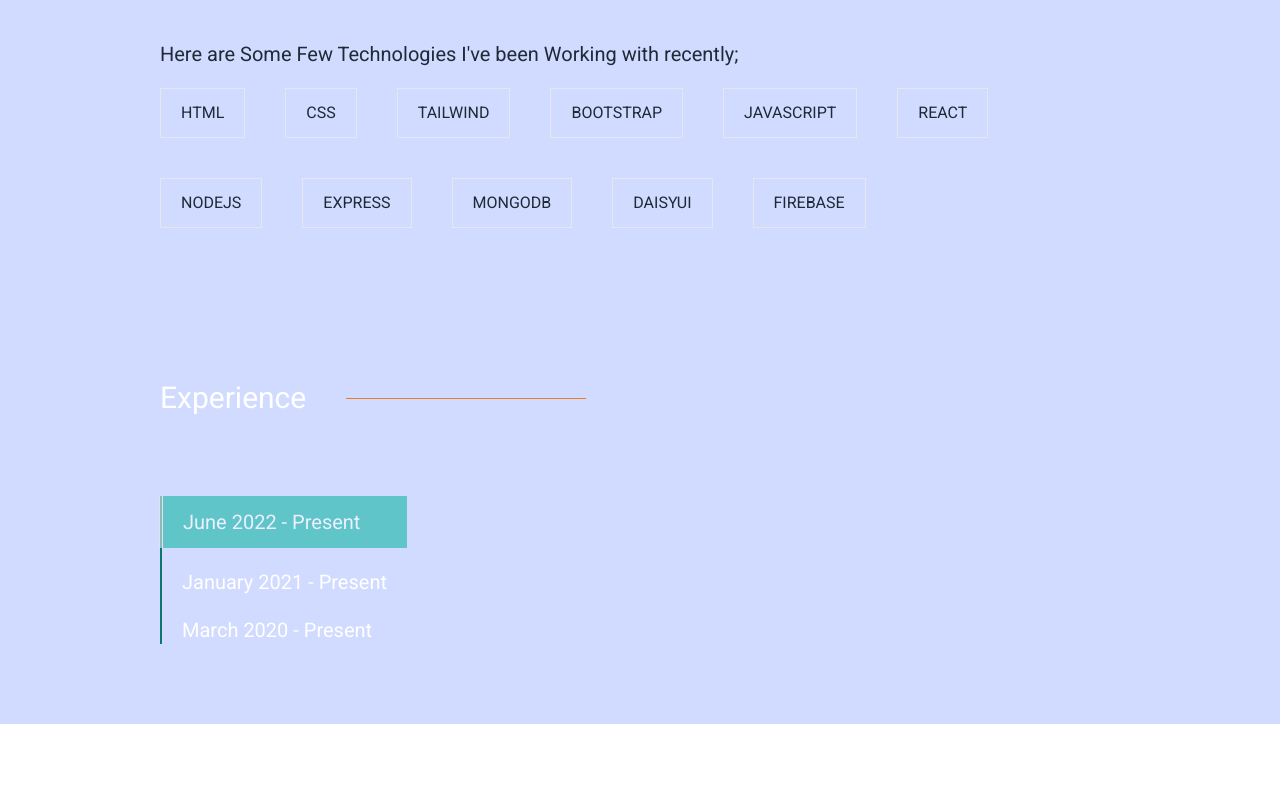
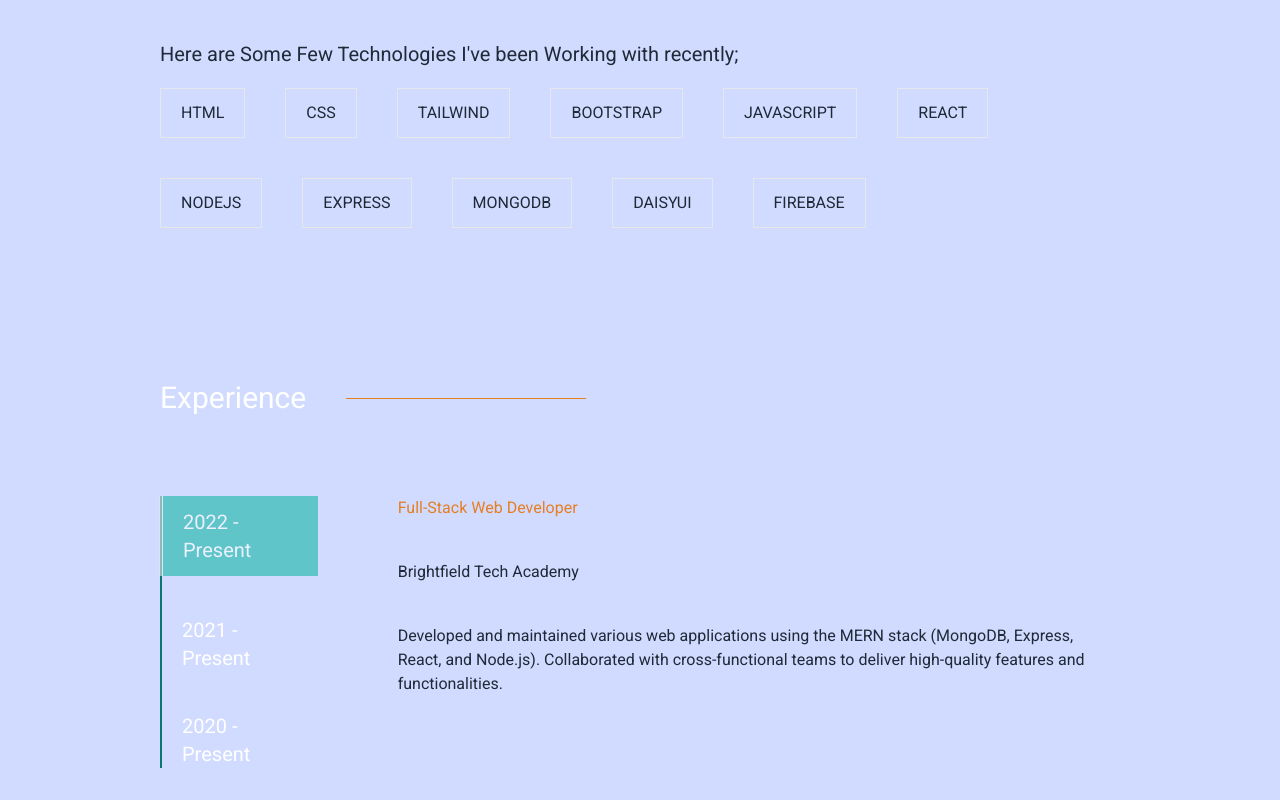
Before and after one commit to Richmond-Andoh/DevFolio, a React (Vite) app in the folder client/: page / in a window 1280 px wide. Shown: the part 1380-2180 px from the top of the page. Before the commit the page ends 2104 px from the top, so only its background shows below. Built offline with nearby package versions, Linux system fonts and the light colour scheme; no server answers.

Commit message:
experience section completed

```diff
--- a/client/src/index.css
+++ b/client/src/index.css
@@ -14,3 +14,28 @@
 /* :root {
   background-color: darkblue;
 } */
+
+
+/* Customize Scrollbar */
+::-webkit-scrollbar {
+  width: 10px; /* Adjust the width of the scrollbar */
+}
+
+::-webkit-scrollbar-track {
+  background-color: #02133a; /* Color of the scrollbar track (background) */
+  border-radius: 6px; /* Add rounded corners to the scrollbar track */
+}
+
+::-webkit-scrollbar-thumb {
+  background-color: #12034be5; /* Color of the scrollbar thumb (the draggable part) */
+  border-radius: 6px; /* Add rounded corners to the scrollbar thumb */
+  border: 3px solid #f0f0f0; /* Adds padding around the thumb, giving it a thicker appearance */
+}
+
+::-webkit-scrollbar-thumb:hover {
+  background-color: #d35400; /* Darken the color of the thumb on hover for better visibility */
+}
+
+::-webkit-scrollbar-thumb:active {
+  background-color: #c0392b; /* Change the thumb color when active (clicked) */
+}
--- a/client/src/resources/experience.js
+++ b/client/src/resources/experience.js
@@ -3,7 +3,8 @@ export const experiences = [
         "id": 1,
         "title": "Full-Stack Web Developer",
         "role": "Developer",
-        "period": "June 2022 - Present",
+        "company": "Brightfield Tech Academy",
+        "period": "2022 - Present",
         "description": "Developed and maintained various web applications using the MERN stack (MongoDB, Express, React, and Node.js). Collaborated with cross-functional teams to deliver high-quality features and functionalities."
     },
 
@@ -11,7 +12,8 @@ export const experiences = [
         "id": 2,
         "title": "Frontend Engineer",
         "role": "Engineer",
-        "period": "January 2021 - Present",
+        "company": "Brightfield Tech Academy",
+        "period": "2021 - Present",
         "description": "Designed and implemented intuitive and responsive user interfaces using React and CSS. Worked closely with designers and backend engineers to ensure seamless integration and user experience."
     },
 
@@ -19,7 +21,8 @@ export const experiences = [
         "id": 3,
         "title": "Backend Developer",
         "role": "Developer",
-        "period": "March 2020 - Present",
+        "company": "Brightfield Tech Academy",
+        "period": "2020 - Present",
         "description": "Built scalable and efficient backend systems using Node.js and Express. Developed RESTful APIs for data management and integration with frontend applications."
     }
 
--- a/client/src/sections/about/About.jsx
+++ b/client/src/sections/about/About.jsx
@@ -23,7 +23,7 @@ const About = () => {
 
   return (
     <div>
-      <SectionsTtitle title="About Me" />
+       <SectionsTtitle title="About Me" />
 
         <div className="flex w-full items-center sm:flex-col-reverse md:flex-col-reverse">
             <div className="h-[70vh] w-1/2 sm:w-full md:w-full">
--- a/client/src/sections/experiences/Experiences.jsx
+++ b/client/src/sections/experiences/Experiences.jsx
@@ -9,8 +9,8 @@ const Experiences = () => {
     <div className='pb-10 pt-20'>
         <SectionsTtitle title="Experience" />
 
-        <div className="flex py-10">
-            <div className='flex flex-col gap-5 border-l-2 border-teal-700'>
+        <div className="flex py-10 gap-20 sm:flex-col">
+            <div className='flex flex-col gap-10 border-l-2 border-teal-700 w-1/3 sm:w-full sm:overflow-x-scroll sm:flex-row'>
                 {
                     experiences.map((experience, idx) => (
                         <div className='cursor-pointer' onClick={() => setselectedPeriodIndex(idx)} key={idx}>
@@ -19,6 +19,16 @@ const Experiences = () => {
                     ))
                 }
             </div>
+
+            <div className="flex flex-col gap-10">
+                <h1 className="text-primary">{experiences[selectedPeriodIndex].title}</h1>
+                <p>
+                 {experiences[selectedPeriodIndex].company}
+                </p>
+                <p>
+                  {experiences[selectedPeriodIndex].description}
+                </p>
+            </div>
         </div>
     </div>
   )
```
